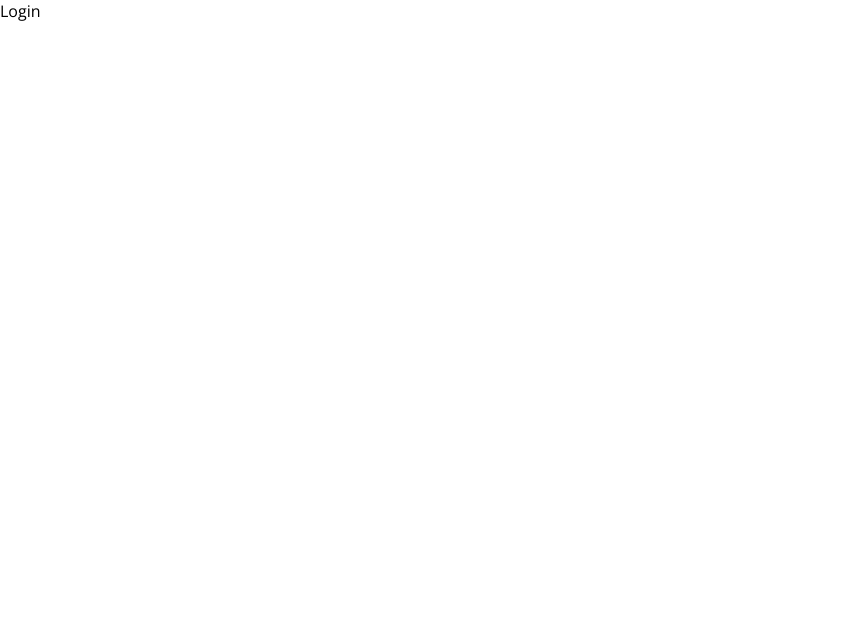
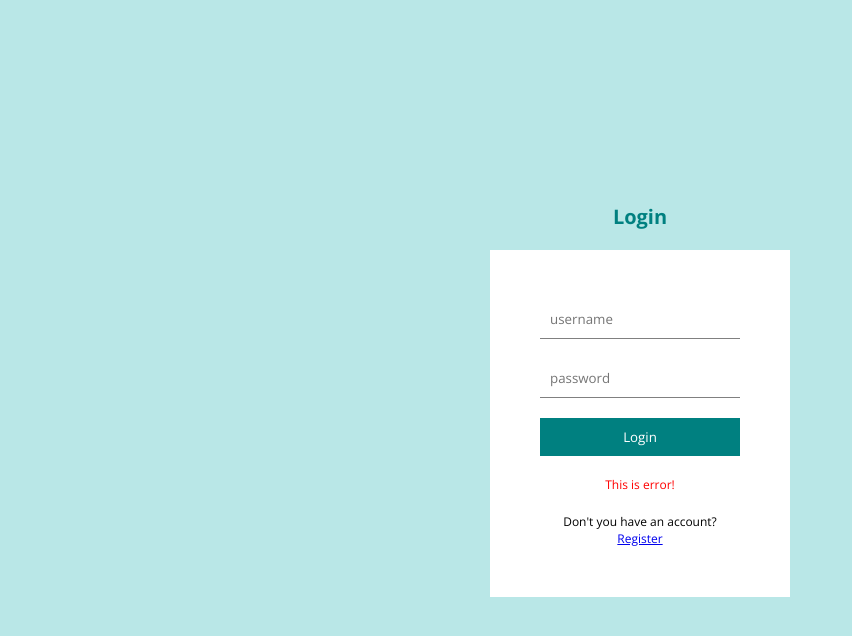
Before and after one commit to QuangHuy231/Blog, a React (Create React App) app in the folder client/: page /login in a window 1280 px wide. Shown: the top 636 px of the page, without its empty margins (0-852 px from the left). Built offline with nearby package versions, Linux system fonts and the light colour scheme.

Commit message:
React Login & Register Page

```diff
--- /dev/null
+++ b/client/src/styles.scss
@@ -0,0 +1,51 @@
+$lightGreen: #b9e7e7;
+.app {
+  .container {
+    // LOGIN AND REGISTER
+
+    .auth {
+      display: flex;
+      flex-direction: column;
+      align-items: center;
+      justify-content: center;
+      height: 100vh;
+      background-color: $lightGreen;
+    }
+    h1 {
+      font-size: 20px;
+      color: teal;
+      margin-bottom: 20px;
+    }
+
+    form {
+      display: flex;
+      flex-direction: column;
+      gap: 20px;
+      background-color: #fff;
+      padding: 50px;
+      width: 200px;
+
+      input {
+        padding: 10px;
+        border: none;
+        border-bottom: 1px solid gray;
+      }
+      button {
+        padding: 10px;
+        cursor: pointer;
+        background-color: teal;
+        color: white;
+        border: none;
+      }
+      p {
+        font-size: 12px;
+        color: red;
+        text-align: center;
+      }
+      span {
+        font-size: 12px;
+        text-align: center;
+      }
+    }
+  }
+}
--- a/client/src/views/Login.jsx
+++ b/client/src/views/Login.jsx
@@ -1,7 +1,21 @@
 import React from "react";
+import { Link } from "react-router-dom";
 
 const Login = () => {
-  return <div>Login</div>;
+  return (
+    <div className="auth">
+      <h1>Login</h1>
+      <form>
+        <input required type="text" placeholder="username" />
+        <input required type="password" placeholder="password" />
+        <button>Login</button>
+        <p>This is error!</p>
+        <span>
+          Don't you have an account? <Link to="/register">Register</Link>
+        </span>
+      </form>
+    </div>
+  );
 };
 
 export default Login;
--- a/client/src/views/Register.jsx
+++ b/client/src/views/Register.jsx
@@ -1,7 +1,23 @@
 import React from "react";
+import { Link } from "react-router-dom";
 
 const Register = () => {
-  return <div>Register</div>;
+  return (
+    <div className="auth">
+      <h1>Register</h1>
+      <form>
+        <input required type="text" placeholder="User Name" />
+        <input required type="email" placeholder="Email" />
+
+        <input required type="password" placeholder="Password" />
+        <button>Register</button>
+        <p>This is error!</p>
+        <span>
+          Don't you have an account? <Link to="/login">Login</Link>
+        </span>
+      </form>
+    </div>
+  );
 };
 
 export default Register;
```
Also changed, not shown: client/src/App.js (+6 -4 lines).
